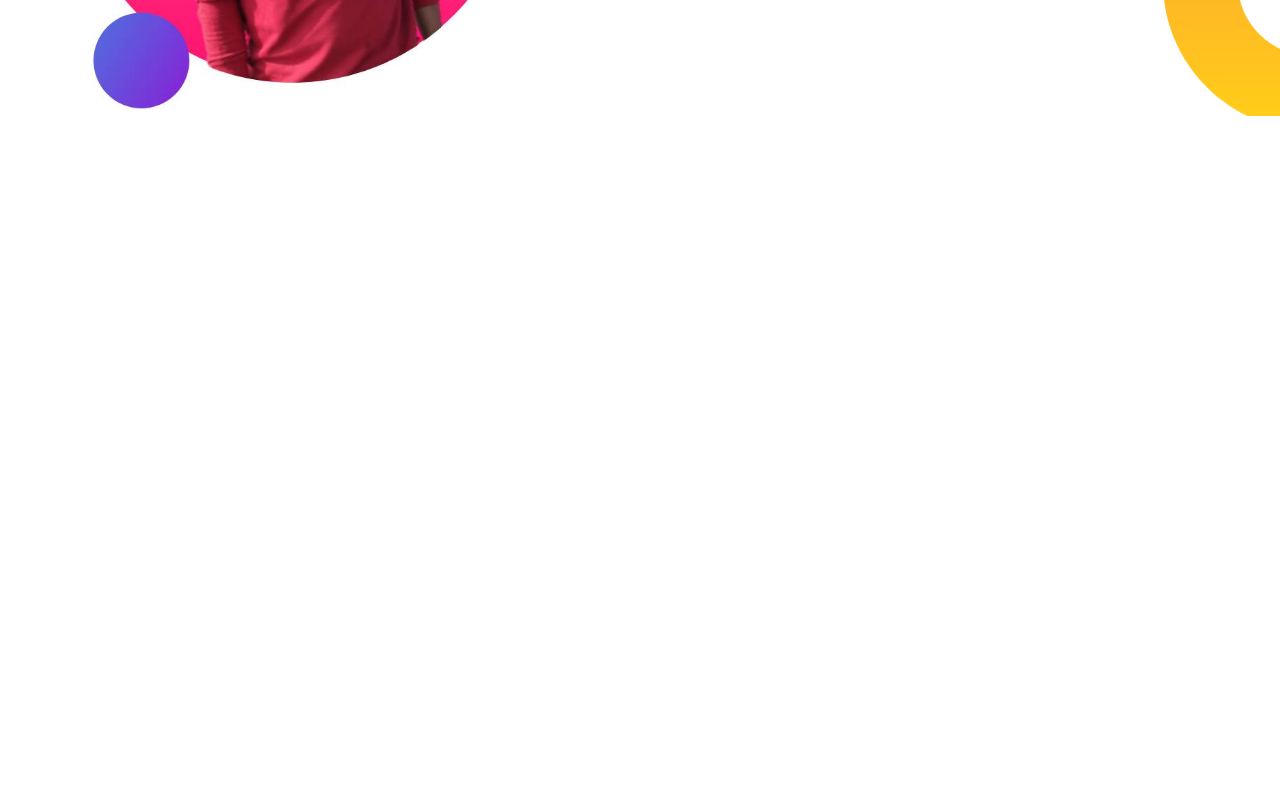
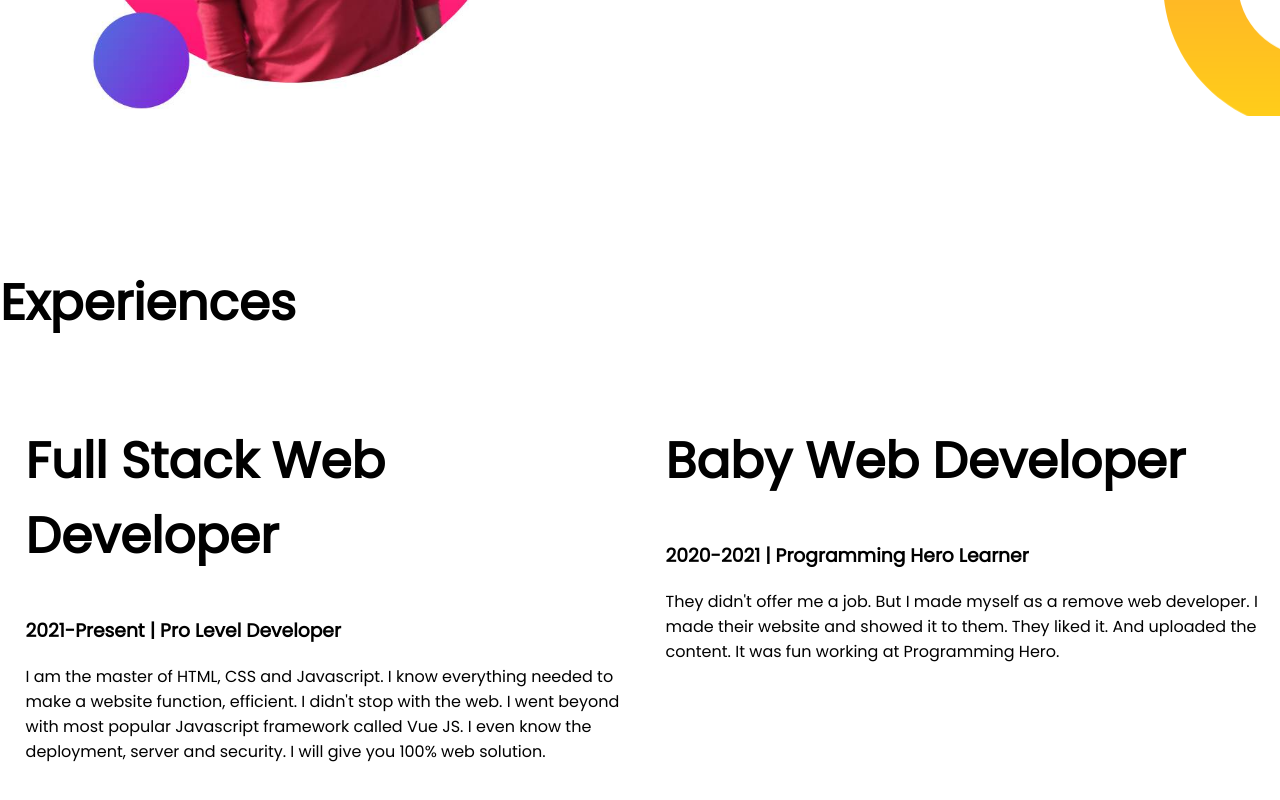
Before and after one commit to hmevan/developer-portfolio, a plain HTML site: page index.html in a window 1280 px wide. Shown: the part 1055-1855 px from the top of the page. Before the commit the page ends 1321 px from the top, so only its background shows below. Drawn offline with Linux system fonts and the light colour scheme.

Commit message:
3rd setion

```diff
--- a/index.html
+++ b/index.html
@@ -13,7 +13,7 @@
 </head>
 
 <body>
-    <section class="top-banner">
+    <section class="top-banner flexible-container">
         <div class="half-width">
             <h1>Welome To</h1>
             <h1><span class="orange-color">H.M. Tareque Mehedi's</span> World</h1>
@@ -29,7 +29,7 @@
             <img src="images/evan.png" alt="">
         </div>
     </section>
-    <section class="dream-big">
+    <section class="dream-big flexible-container">
         <div class="half-width">
             <img src="images/evan2.jpg" alt="">
         </div>
@@ -41,6 +41,27 @@
             <a class="link-button" target="_blank">DOWNLOAD RESUME</a>
         </div>
     </section>
+    <section class="experiene-area">
+        <h1>Experiences</h1>
+        <div class="flexible-container">
+            <div class="half-width">
+                <h1>Full Stack Web Developer</h1>
+                <h3>2021-Present | Pro Level Developer</h3>
+                <p>I am the master of HTML, CSS and Javascript. I know everything needed to make a website function,
+                    efficient. I didn't stop with the web. I went beyond with most popular Javascript framework called
+                    Vue
+                    JS. I even know the deployment, server and security. I will give you 100% web solution.</p>
+            </div>
+            <div class="half-width">
+                <h1>Baby Web Developer</h1>
+                <h3>2020-2021 | Programming Hero Learner</h3>
+                <p>They didn't offer me a job. But I made myself as a remove web developer. I made their website and
+                    showed
+                    it to them. They liked it. And uploaded the content. It was fun working at Programming Hero.</p>
+            </div>
+        </div>
+
+    </section>
 </body>
 
 </html>
--- a/style.css
+++ b/style.css
@@ -11,7 +11,7 @@ h1 {
     color: orange;
 }
 
-section {
+.flexible-container {
     display: flex;
     margin-bottom: 150px;
 }
```
